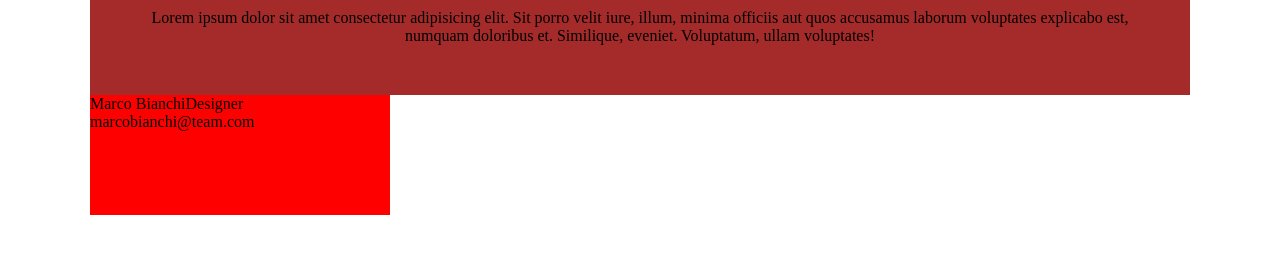
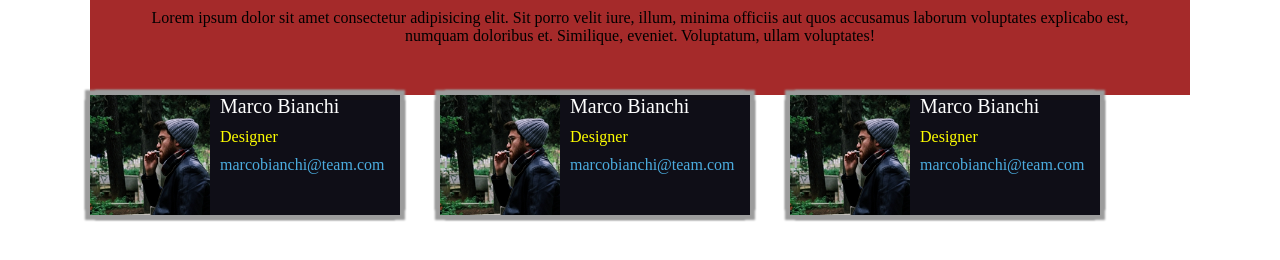
Before and after one commit to Federico-Maiocchi/html-css-float-cards, a plain HTML site: page index.html in a window 1280 px wide. Shown: the part 108-368 px from the top of the page. Drawn offline with Linux system fonts and the light colour scheme.

Commit message:
Add 3 cards

```diff
--- a/css/app.css
+++ b/css/app.css
@@ -24,15 +24,44 @@ h1 {
 .float-left{
     float: left;
 }
-.img{
-    max-width: 100%;
+
+.cards-container {
+
 
 }
+
+
 .body-card{
-    width: 300px ;
+    width: 310px ;
     height: 120px;
-    background-color: red;
+    margin-right: 40px;
+    background-color: #0f0e17 ;
+    color: white;
+    box-shadow:  5px  5px 2px #9c9c9c,
+                -5px -5px 2px #9c9c9c,
+                 5px -5px 2px #9c9c9c,
+                -5px  5px 2px #9c9c9c;
+}
 
+img{
+    width: 120px;
+    margin-right: 10px;
+}
+
+.name, .professional-role{
+    margin-bottom: 10px;
+}
+
+.name {
+    font-size: 20px;
+}
+
+.professional-role {
+    color: yellow;
+}
+
+.email{
+    color: #4bacdf;
 }
 /*Final Part*/
 footer {
--- a/index.html
+++ b/index.html
@@ -15,10 +15,24 @@
         </div>
         <!--Cards-->
         <div class="main-body container">
-            <div class="cards">
-                <div class="body-card">
-                    <!--<img src="./img/male1.png" alt="Marco Bianchi">-->
-                    <div class="name float-left">Marco Bianchi</div>
+            <div class="cards-container">
+                <div class="body-card float-left">
+                    <img class="float-left" src="./img/male1.png" alt="Marco Bianchi">
+                    <div class="name">Marco Bianchi</div>
+                    <div class="professional-role">Designer</div>
+                    <div class="email">marcobianchi@team.com</div>
+                </div>
+
+                <div class="body-card float-left">
+                    <img class="float-left" src="./img/male1.png" alt="Marco Bianchi">
+                    <div class="name">Marco Bianchi</div>
+                    <div class="professional-role">Designer</div>
+                    <div class="email">marcobianchi@team.com</div>
+                </div>
+
+                <div class="body-card float-left">
+                    <img class="float-left" src="./img/male1.png" alt="Marco Bianchi">
+                    <div class="name">Marco Bianchi</div>
                     <div class="professional-role">Designer</div>
                     <div class="email">marcobianchi@team.com</div>
                 </div>
```
